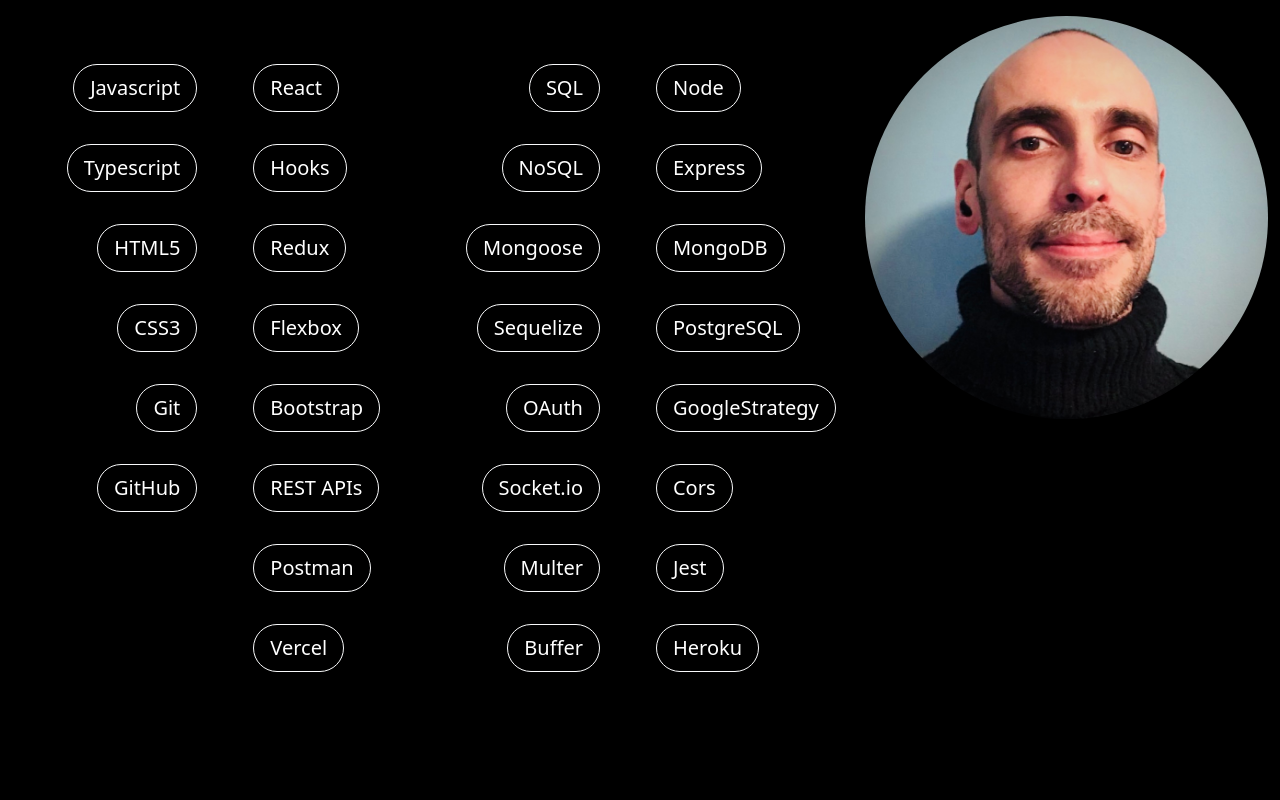
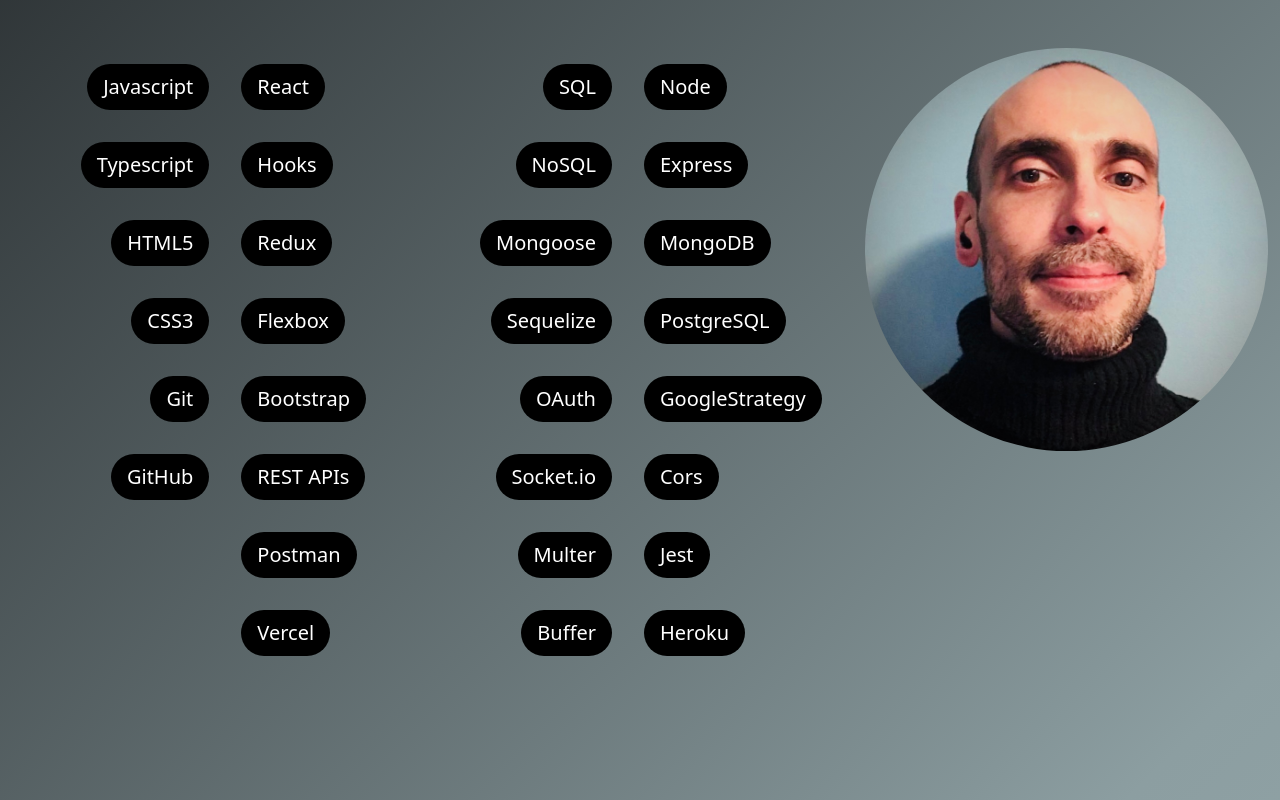
Before and after one commit to marcosaccarola/Portfolio, a React (Create React App) app: page / in a window 1280 px wide. Built offline with nearby package versions, Linux system fonts and the light colour scheme.

Commit message:
Grid of skills style

```diff
--- a/src/components/600-Body.jsx
+++ b/src/components/600-Body.jsx
@@ -12,13 +12,13 @@
                     <Pills />
                 </Col>
 
-                <Col md={4}>
+                <Col md={4} className='mt-5'>
                     <img
                         alt=""
                         src={avatar}
                         // width="500"
                         // height="500"
-                        className="d-inline-block align-top mt-3 rounded-circle img-fluid"
+                        className="d-inline-block align-top rounded-circle img-fluid"
                     />
                 </Col>
             </Row>
--- a/src/components/600-style.css
+++ b/src/components/600-style.css
@@ -1,3 +1,24 @@
 .btn-dark {
   background-color: black;
 }
+
+.bg-black {
+  margin: 0;
+  width: 100%;
+  height: 100vh;
+  background: linear-gradient(-45deg, #aec2c7, #8c9ea1, #08090b, #000000);
+  background-size: 400% 400%;
+  animation: gradientBG 30s;
+  /* ease infinite */
+}
+@keyframes gradientBG {
+  0% {
+    background-position: 0% 50%;
+  }
+  50% {
+    background-position: 100% 50%;
+  }
+  100% {
+    background-position: 0% 50%;
+  }
+}
--- a/src/components/700-Pills.jsx
+++ b/src/components/700-Pills.jsx
@@ -6,44 +6,44 @@
 
     return(
         <Container fluid className='mt-5'>
-            <Row className='bg-black'>
+            <Row className=''>
                 <Col md={3} sm={6} className='d-flex flex-column align-items-end'>
-                    <Button className='btn-dark rounded my-3 mx-3 btn-lg border border-light rounded-pill'>Javascript</Button>
-                    <Button className='btn-dark rounded my-3 mx-3 btn-lg border border-light rounded-pill'>Typescript</Button>
-                    <Button className='btn-fluid btn-dark rounded my-3 mx-3 btn-lg border border-light rounded-pill'>HTML5</Button>
-                    <Button className='btn-dark rounded my-3 mx-3 btn-lg border border-light rounded-pill'>CSS3</Button>
-                    <Button className='btn-dark rounded my-3 mx-3 btn-lg border border-light rounded-pill'>Git</Button>
-                    <Button className='btn-dark rounded my-3 mx-3 btn-lg border border-light rounded-pill'>GitHub</Button>
+                    <Button className='btn-dark border-0 rounded my-3 mx-1 btn-lg rounded-pill'>Javascript</Button>
+                    <Button className='btn-dark border-0 rounded my-3 mx-1 btn-lg rounded-pill'>Typescript</Button>
+                    <Button className='btn-dark border-0 rounded my-3 mx-1 btn-lg rounded-pill'>HTML5</Button>
+                    <Button className='btn-dark border-0 rounded my-3 mx-1 btn-lg rounded-pill'>CSS3</Button>
+                    <Button className='btn-dark border-0 rounded my-3 mx-1 btn-lg rounded-pill'>Git</Button>
+                    <Button className='btn-dark border-0 rounded my-3 mx-1 btn-lg rounded-pill'>GitHub</Button>
                 </Col>
                 <Col md={3} sm={6} className='d-flex flex-column align-items-start'>
-                    <Button className='btn-dark rounded my-3 mx-3 btn-lg border border-light rounded-pill'>React</Button>
-                    <Button className='btn-dark rounded my-3 mx-3 btn-lg border border-light rounded-pill'>Hooks</Button>
-                    <Button className='btn-fluid btn-dark rounded my-3 mx-3 btn-lg border border-light rounded-pill'>Redux</Button>
-                    <Button className='btn-dark rounded my-3 mx-3 btn-lg border border-light rounded-pill'>Flexbox</Button>
-                    <Button className='btn-dark rounded my-3 mx-3 btn-lg border border-light rounded-pill'>Bootstrap</Button>
-                    <Button className='btn-dark rounded my-3 mx-3 btn-lg border border-light rounded-pill'>REST APIs</Button>
-                    <Button className='btn-dark rounded my-3 mx-3 btn-lg border border-light rounded-pill'>Postman</Button>
-                    <Button className='btn-dark rounded my-3 mx-3 btn-lg border border-light rounded-pill'>Vercel</Button>
+                    <Button className='btn-dark border-0 rounded my-3 mx-1 btn-lg rounded-pill'>React</Button>
+                    <Button className='btn-dark border-0 rounded my-3 mx-1 btn-lg rounded-pill'>Hooks</Button>
+                    <Button className='btn-dark border-0 rounded my-3 mx-1 btn-lg rounded-pill'>Redux</Button>
+                    <Button className='btn-dark border-0 rounded my-3 mx-1 btn-lg rounded-pill'>Flexbox</Button>
+                    <Button className='btn-dark border-0 rounded my-3 mx-1 btn-lg rounded-pill'>Bootstrap</Button>
+                    <Button className='btn-dark border-0 rounded my-3 mx-1 btn-lg rounded-pill'>REST APIs</Button>
+                    <Button className='btn-dark border-0 rounded my-3 mx-1 btn-lg rounded-pill'>Postman</Button>
+                    <Button className='btn-dark border-0 rounded my-3 mx-1 btn-lg rounded-pill'>Vercel</Button>
                 </Col>
                 <Col md={3} sm={6} className='d-flex flex-column align-items-end container-fluid'>
-                    <Button className='btn-dark rounded my-3 mx-3 btn-lg border border-light rounded-pill'>SQL</Button>
-                    <Button className='btn-dark rounded my-3 mx-3 btn-lg border border-light rounded-pill'>NoSQL</Button>
-                    <Button className='btn-fluid btn-dark rounded my-3 mx-3 btn-lg border border-light rounded-pill'>Mongoose</Button>
-                    <Button className='btn-dark rounded my-3 mx-3 btn-lg border border-light rounded-pill'>Sequelize</Button>
-                    <Button className='btn-dark rounded my-3 mx-3 btn-lg border border-light rounded-pill'>OAuth</Button>
-                    <Button className='btn-dark rounded my-3 mx-3 btn-lg border border-light rounded-pill'>Socket.io</Button>
-                    <Button className='btn-dark rounded my-3 mx-3 btn-lg border border-light rounded-pill'>Multer</Button>
-                    <Button className='btn-dark rounded my-3 mx-3 btn-lg border border-light rounded-pill'>Buffer</Button>
+                    <Button className='btn-dark border-0 rounded my-3 mx-1 btn-lg rounded-pill'>SQL</Button>
+                    <Button className='btn-dark border-0 rounded my-3 mx-1 btn-lg rounded-pill'>NoSQL</Button>
+                    <Button className='btn-dark border-0 rounded my-3 mx-1 btn-lg rounded-pill'>Mongoose</Button>
+                    <Button className='btn-dark border-0 rounded my-3 mx-1 btn-lg rounded-pill'>Sequelize</Button>
+                    <Button className='btn-dark border-0 rounded my-3 mx-1 btn-lg rounded-pill'>OAuth</Button>
+                    <Button className='btn-dark border-0 rounded my-3 mx-1 btn-lg rounded-pill'>Socket.io</Button>
+                    <Button className='btn-dark border-0 rounded my-3 mx-1 btn-lg rounded-pill'>Multer</Button>
+                    <Button className='btn-dark border-0 rounded my-3 mx-1 btn-lg rounded-pill'>Buffer</Button>
                 </Col>
                 <Col md={3} sm={6} className='d-flex flex-column align-items-start'>
-                    <Button className='btn-dark rounded my-3 mx-3 btn-lg border border-light rounded-pill'>Node</Button>
-                    <Button className='btn-dark rounded my-3 mx-3 btn-lg border border-light rounded-pill'>Express</Button>
-                    <Button className='btn-fluid btn-dark rounded my-3 mx-3 btn-lg border border-light rounded-pill'>MongoDB</Button>
-                    <Button className='btn-dark rounded my-3 mx-3 btn-lg border border-light rounded-pill'>PostgreSQL</Button>
-                    <Button className='btn-dark rounded my-3 mx-3 btn-lg border border-light rounded-pill'>GoogleStrategy</Button>
-                    <Button className='btn-dark rounded my-3 mx-3 btn-lg border border-light rounded-pill'>Cors</Button>
-                    <Button className='btn-dark rounded my-3 mx-3 btn-lg border border-light rounded-pill'>Jest</Button>
-                    <Button className='btn-dark rounded my-3 mx-3 btn-lg border border-light rounded-pill'>Heroku</Button>
+                    <Button className='btn-dark border-0 rounded my-3 mx-1 btn-lg rounded-pill'>Node</Button>
+                    <Button className='btn-dark border-0 rounded my-3 mx-1 btn-lg rounded-pill'>Express</Button>
+                    <Button className='btn-dark border-0 rounded my-3 mx-1 btn-lg rounded-pill'>MongoDB</Button>
+                    <Button className='btn-dark border-0 rounded my-3 mx-1 btn-lg rounded-pill'>PostgreSQL</Button>
+                    <Button className='btn-dark border-0 rounded my-3 mx-1 btn-lg rounded-pill'>GoogleStrategy</Button>
+                    <Button className='btn-dark border-0 rounded my-3 mx-1 btn-lg rounded-pill'>Cors</Button>
+                    <Button className='btn-dark border-0 rounded my-3 mx-1 btn-lg rounded-pill'>Jest</Button>
+                    <Button className='btn-dark border-0 rounded my-3 mx-1 btn-lg rounded-pill'>Heroku</Button>
                 </Col>
             </Row>
         </Container>
```
